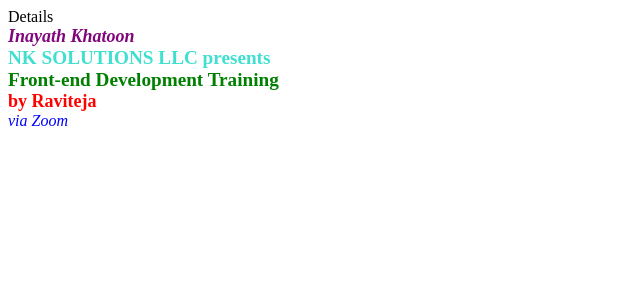
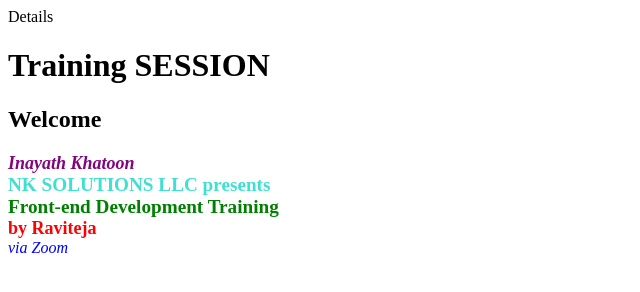
Before and after one commit to inayathkhatoon/inayathkhatoon.github.io, a plain HTML site: page index.html in a window 1280 px wide. Shown: the whole page, without its empty margins (0-640 px from the left). Drawn offline with Linux system fonts and the light colour scheme.

Commit message:
modified title

```diff
--- a/index.html
+++ b/index.html
@@ -38,6 +38,8 @@
 </head>
 
 <body>
+    <h1> Training SESSION</h1>
+    <h2> Welcome</h2>
     <div id="name"> Inayath Khatoon</div>
     <div id="company"> NK SOLUTIONS LLC presents</div>
     <div id="class"> Front-end Development Training </div>
```
